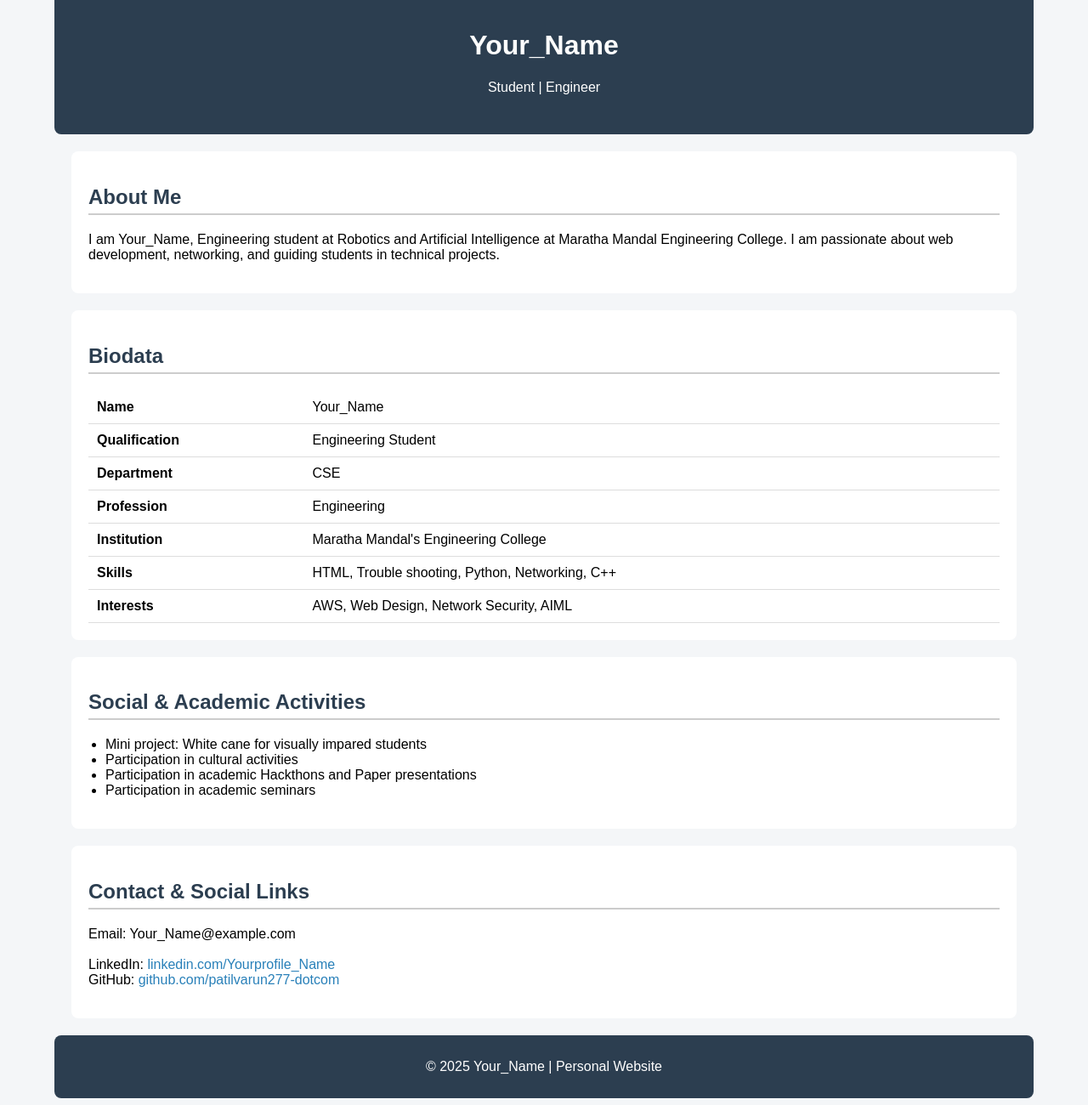
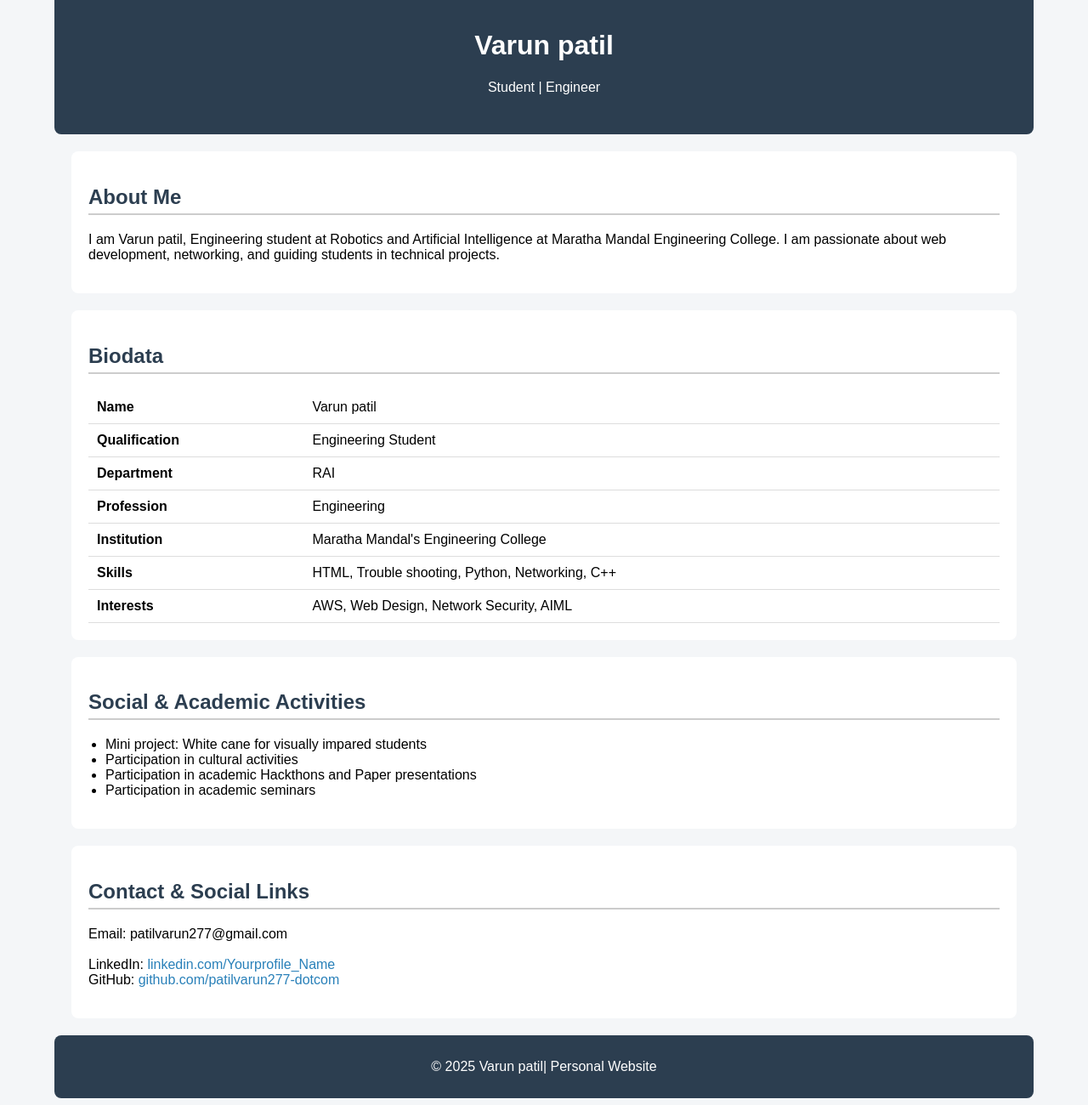
Before and after one commit to patilvarun277-dotcom/Varun123, a plain HTML site: page index.html in a window 1280 px wide. Shown: the part 211-1511 px from the top of the page at 85% size. Drawn offline with Linux system fonts and the light colour scheme.

Commit message:
index.html

```diff
--- a/index.html
+++ b/index.html
@@ -2,19 +2,19 @@
 <html lang="en">
 <head>
  <meta charset="UTF-8">
- <title>Your_Name| Personal Website</title>
+ <title>Varun patil| Personal Website</title>
  <link rel="stylesheet" href="style.css">
 </head>
 <body>
 <header>
- <img src="varun.jpg" alt=Sneha Gurav class="profile-img">
- <h1>Your_Name</h1>
+ <img src="varun.jpg" alt=Varun patil class="profile-img">
+ <h1>Varun patil</h1>
  <p>Student | Engineer </p>
 </header>
 <section>
  <h2>About Me</h2>
  <p>
- I am Your_Name, Engineering student at Robotics and Artificial Intelligence at
+ I am Varun patil, Engineering student at Robotics and Artificial Intelligence at
 Maratha Mandal Engineering College. I am passionate about web development, networking,
 and guiding students in technical projects.
  </p>
@@ -24,7 +24,7 @@ and guiding students in technical projects.
  <table>
  <tr>
  <td><strong>Name</strong></td>
- <td>Your_Name</td>
+ <td>Varun patil</td>
  </tr>
  <tr>
  <td><strong>Qualification</strong></td>
@@ -32,7 +32,7 @@ and guiding students in technical projects.
  </tr>
  <tr>
  <td><strong>Department</strong></td>
- <td>CSE</td>
+ <td>RAI</td>
  </tr>
  <tr>
 <td><strong>Profession</strong></td>
@@ -64,13 +64,13 @@ and guiding students in technical projects.
 <section>
  <h2>Contact & Social Links</h2>
  <p>
- Email: Your_Name@example.com <br><br>
+ Email: patilvarun277@gmail.com <br><br>
  LinkedIn: <a href="#">linkedin.com/Yourprofile_Name</a> <br>
  GitHub: <a href="#">github.com/patilvarun277-dotcom</a>
  </p>
 </section>
 <footer>
- <p>© 2025 Your_Name | Personal Website</p>
+ <p>© 2025 Varun patil| Personal Website</p>
 </footer>
 </body>
 </html>
```
